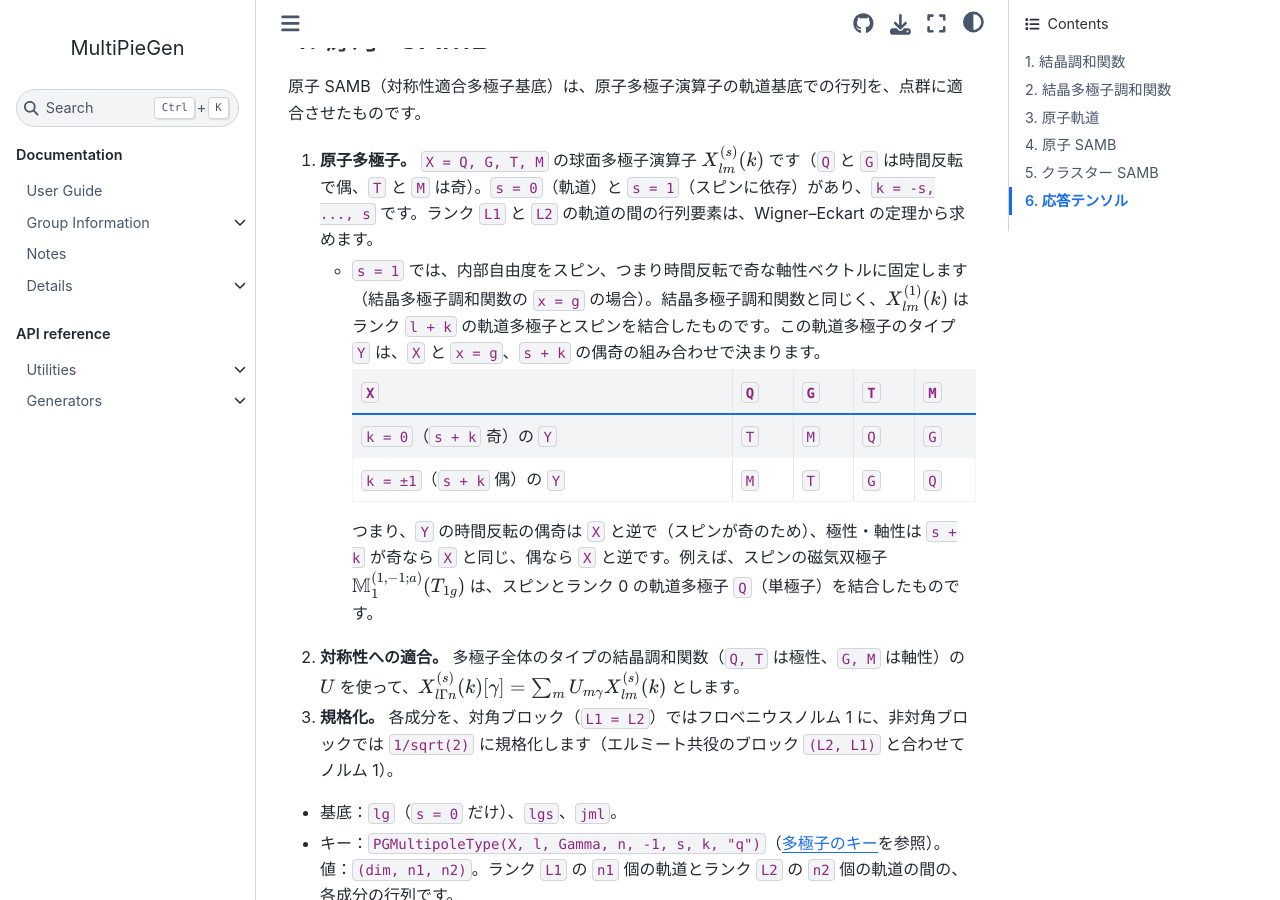
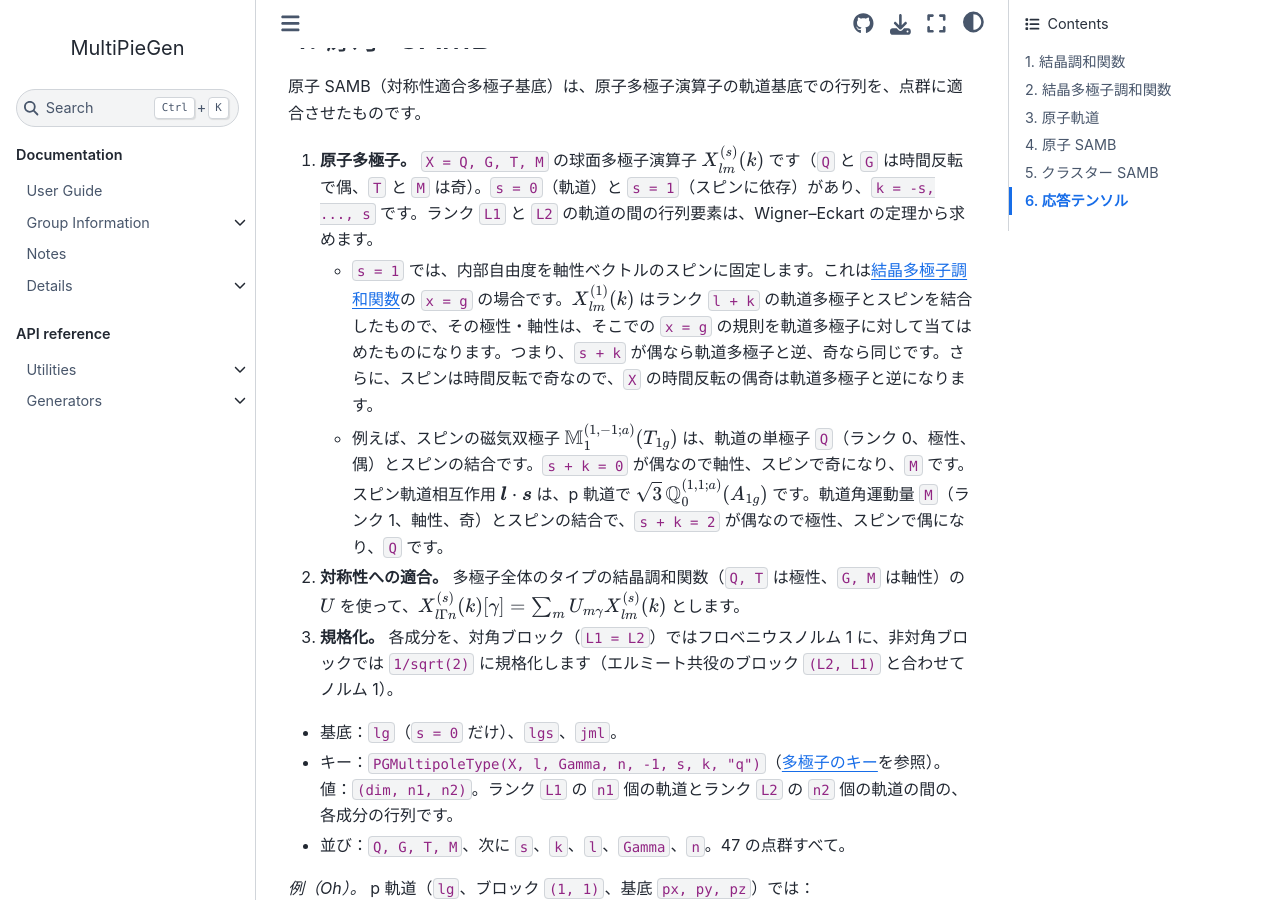
Before and after one commit to CMT-MU/MultiPieGen, a Jupyter Book: the page built from docs/src/guide/definitions_ja.md, in a window 1280 px wide and 900 px high, scrolled down 4328 px. Built offline with Jupyter Book 1.0.4 settings and Sphinx 7.4.7 and the Sphinx Book theme 1.1.4, drawn with Linux system fonts in a browser that asks for light colours.

Commit message:
Describe the atomic multipoles with spin as the case x = g
Replace the table of the orbital multipole type by a reference to the
rule of the multipolar harmonics: the spin is an axial internal degree
of freedom (x = g), so the polar/axial character of X follows that rule
relative to the orbital multipole; and the spin is odd under time
reversal, so X has the opposite time-reversal parity to the orbital
multipole. Add the spin-orbit coupling as an example: l.s is
sqrt(3) Q_0^{(1,1;a)}(A_1g) for the p orbitals (checked against the data,
exact). Link to the multipolar harmonics section with an explicit label
in the Japanese page.

Co-Authored-By: Claude Opus 5.5 <noreply@anthropic.com>

```diff
--- a/docs/src/guide/definitions_ja.md
+++ b/docs/src/guide/definitions_ja.md
@@ -122,14 +123,8 @@ $$
 原子 SAMB（対称性適合多極子基底）は、原子多極子演算子の軌道基底での行列を、点群に適合させたものです。
 
 1. **原子多極子。** `X = Q, G, T, M` の球面多極子演算子 $X_{lm}^{(s)}(k)$ です（`Q` と `G` は時間反転で偶、`T` と `M` は奇）。`s = 0`（軌道）と `s = 1`（スピンに依存）があり、`k = -s, ..., s` です。ランク `L1` と `L2` の軌道の間の行列要素は、Wigner–Eckart の定理から求めます。
-   - `s = 1` では、内部自由度をスピン、つまり時間反転で奇な軸性ベクトルに固定します（結晶多極子調和関数の `x = g` の場合）。結晶多極子調和関数と同じく、$X_{lm}^{(1)}(k)$ はランク `l + k` の軌道多極子とスピンを結合したものです。この軌道多極子のタイプ `Y` は、`X` と `x = g`、`s + k` の偶奇の組み合わせで決まります。
-
-     | `X` | `Q` | `G` | `T` | `M` |
-     |---|---|---|---|---|
-     | `k = 0`（`s + k` 奇）の `Y` | `T` | `M` | `Q` | `G` |
-     | `k = ±1`（`s + k` 偶）の `Y` | `M` | `T` | `G` | `Q` |
-
-     つまり、`Y` の時間反転の偶奇は `X` と逆で（スピンが奇のため）、極性・軸性は `s + k` が奇なら `X` と同じ、偶なら `X` と逆です。例えば、スピンの磁気双極子 $\mathbb{M}_{1}^{(1,-1;a)}(T_{1g})$ は、スピンとランク 0 の軌道多極子 `Q`（単極子）を結合したものです。
+   - `s = 1` では、内部自由度を軸性ベクトルのスピンに固定します。これは[結晶多極子調和関数](#ja-multipolar-harmonics)の `x = g` の場合です。$X_{lm}^{(1)}(k)$ はランク `l + k` の軌道多極子とスピンを結合したもので、その極性・軸性は、そこでの `x = g` の規則を軌道多極子に対して当てはめたものになります。つまり、`s + k` が偶なら軌道多極子と逆、奇なら同じです。さらに、スピンは時間反転で奇なので、`X` の時間反転の偶奇は軌道多極子と逆になります。
+   - 例えば、スピンの磁気双極子 $\mathbb{M}_{1}^{(1,-1;a)}(T_{1g})$ は、軌道の単極子 `Q`（ランク 0、極性、偶）とスピンの結合です。`s + k = 0` が偶なので軸性、スピンで奇になり、`M` です。スピン軌道相互作用 $\boldsymbol{l} \cdot \boldsymbol{s}$ は、p 軌道で $\sqrt{3}\, \mathbb{Q}_{0}^{(1,1;a)}(A_{1g})$ です。軌道角運動量 `M`（ランク 1、軸性、奇）とスピンの結合で、`s + k = 2` が偶なので極性、スピンで偶になり、`Q` です。
 2. **対称性への適合。** 多極子全体のタイプの結晶調和関数（`Q, T` は極性、`G, M` は軸性）の $U$ を使って、$X_{l\Gamma n}^{(s)}(k)[\gamma] = \sum_m U_{m\gamma} X_{lm}^{(s)}(k)$ とします。
 3. **規格化。** 各成分を、対角ブロック（`L1 = L2`）ではフロベニウスノルム 1 に、非対角ブロックでは `1/sqrt(2)` に規格化します（エルミート共役のブロック `(L2, L1)` と合わせてノルム 1）。
 
```
Also changed, not shown: other parts of docs/src/guide/definitions_ja.md (+1 -0 lines), docs/src/guide/definitions.md (+10 -13 lines).
